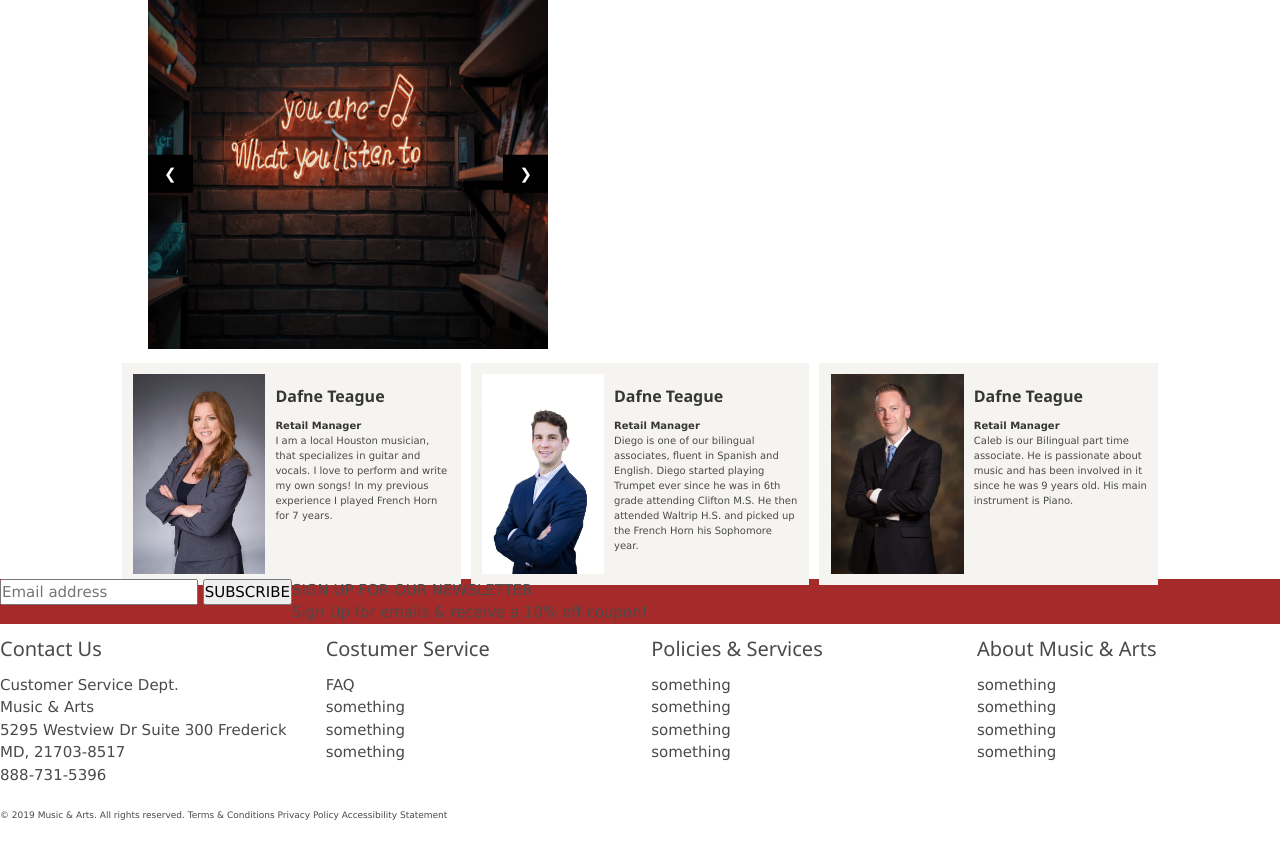
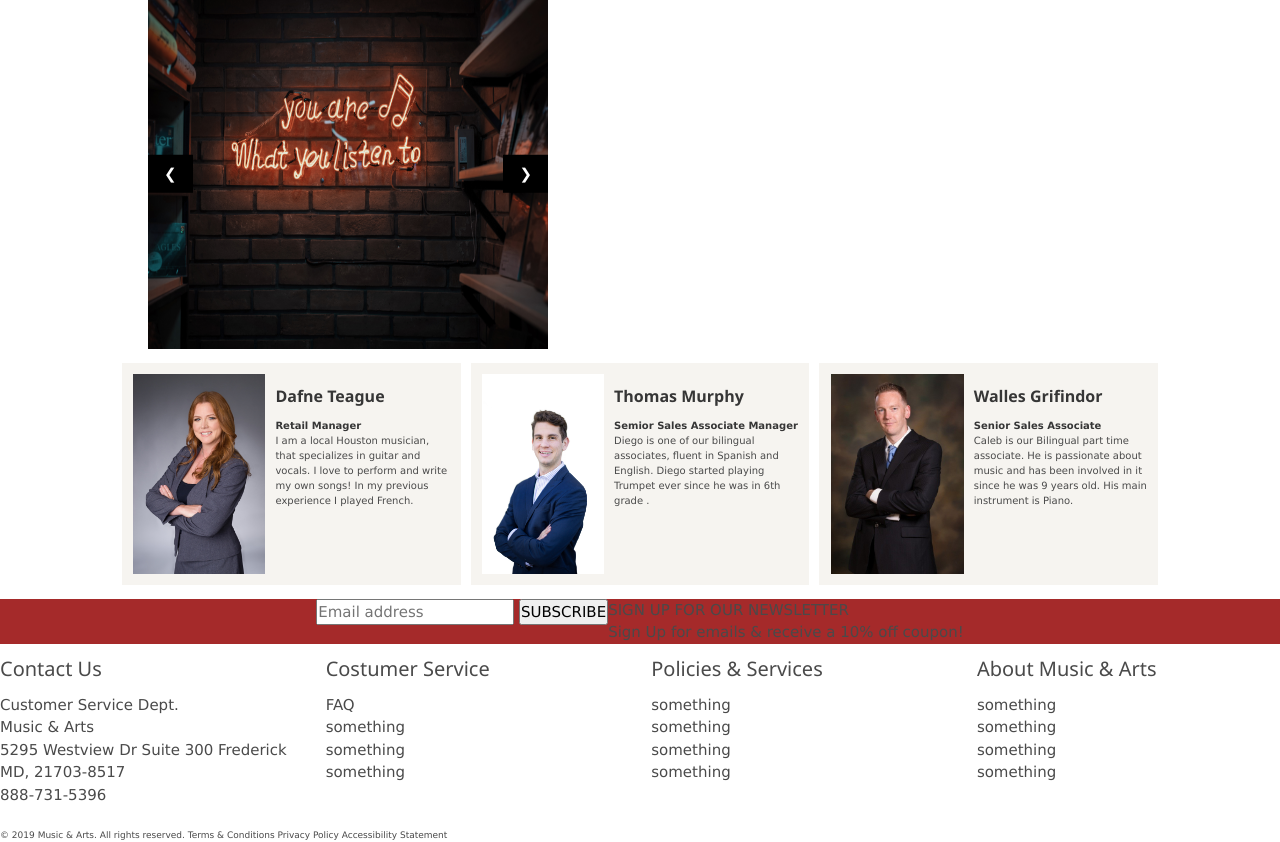
Before and after one commit to Aaron033/porfolio, a PHP site: page /html/music.html in a window 1280 px wide. Shown: the part 119-961 px from the top of the page. Before the commit the page ends 939 px from the top, so only its background shows below. Run offline with PHP 8.4, Linux system fonts and the light colour scheme; some libraries are stand-ins or nearby versions.

Commit message:
fixing the search footer box

```diff
--- a/css/music.css
+++ b/css/music.css
@@ -4,6 +4,11 @@
 	box-sizing: border-box;
 }
 
+@media screen and (max-width: 768px) {
+main {
+	width: 100vw;
+}
+}
 /*
 navbar code  */
 
@@ -19,9 +24,7 @@ background: #3333 ;
 	background-color: brown;
 }
 
-@media screen and (max-width: 600px) {
 
-}
 
 
 
@@ -42,13 +45,7 @@ main{
 }
 .mySlides {display:none;}
 
-/* footer code  */
-.columna {
-	background-color: brown;
-	display: flex;
-	flex-direction: row;
 
-}
 .sales .column {
  display: flex;
  flex-direction: row;
@@ -87,6 +84,20 @@ justify-content: space-between !important;
 	}
   }
 
+/* footer code  */
+
+footer {
+	margin-top: 20px;
+}
+
+/* footer code  */
+.columna {
+	background-color: brown;
+	display: flex;
+	flex-direction: row;
+	justify-content: center;
+
+}
 
 @media screen and (max-width: 768px) {
 	.columna {
--- a/html/music.html
+++ b/html/music.html
@@ -126,25 +126,23 @@
   <p><strong>Retail Manager</strong></p>
 <p>I am a local Houston musician, that specializes in guitar and vocals.
   I love to perform and write my own songs! In my previous experience I
-  played French Horn for 7 years.</p>
+  played French.</p>
 </div>
                   </div>
                   <div class="column">
                     <img src="../images/salesperson4.jpg" alt="">
                     <div>
-                        <h6><strong>Dafne Teague</strong></h6>
-                        <p><strong>Retail Manager</strong></p>
+                        <h6><strong>Thomas Murphy</strong></h6>
+                        <p><strong>Semior Sales Associate Manager</strong></p>
                     <p>Diego is one of our bilingual associates, fluent in Spanish and English.
-                       Diego started playing Trumpet ever since he was in 6th grade attending
-                       Clifton M.S. He then attended Waltrip H.S. and picked up the French Horn
-                      his Sophomore year.</p>
+                       Diego started playing Trumpet ever since he was in 6th grade .</p>
                   </div>
                 </div>
                   <div class="column">
                     <img src="../images/salesperson6.jpg" alt="">
                     <div>
-                        <h6><strong>Dafne Teague</strong></h6>
-                        <p><strong>Retail Manager</strong></p>
+                        <h6><strong>Walles Grifindor</strong></h6>
+                        <p><strong>Senior Sales Associate</strong></p>
                     <p>Caleb is our Bilingual part time associate. He is passionate about music
                        and has been involved in it since he was 9 years old. His main instrument
                         is Piano.</p>
```
